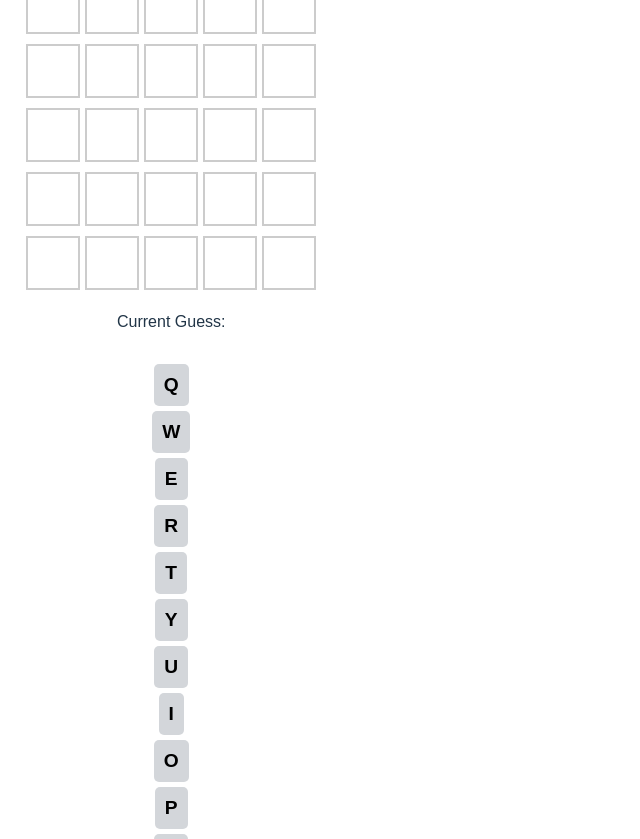
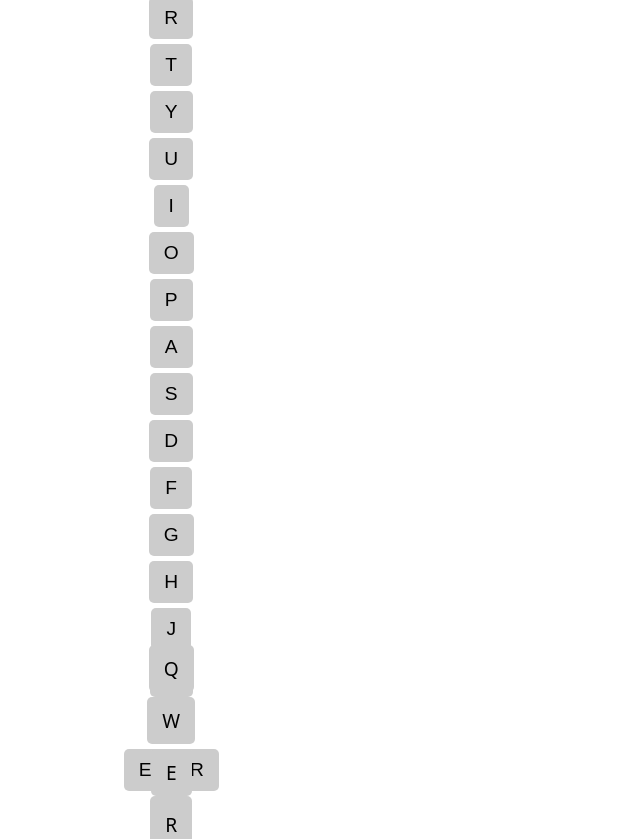
Before and after one commit to alanaainez/wordle-game, a React (Vite) app: page / in a window 1280 px wide. Shown: the part 300-1139 px from the top of the page, without its empty margins (0-640 px from the left). Built offline with nearby package versions, Linux system fonts and the light colour scheme.

Commit message:
git commit -m "Update container name styling"

```diff
--- a/src/components/Keyboard.css
+++ b/src/components/Keyboard.css
@@ -1,43 +1,37 @@
 .keyboard {
   display: grid;
-    grid-template-columns: repeat(10, 1fr);
+  grid-template-columns: repeat(10, 1fr); /* Creates 10 columns for top row */
   gap: 5px;
+  justify-content: center;
   max-width: 500px;
   margin: 20px auto;
-    padding: 10px;
 }
 
 .key {
-    background-color: #d3d6da;
+  padding: 10px 15px;
+  font-size: 1.2rem;
   border: none;
-    padding: 10px;
-    font-size: 1.2rem;
-    font-weight: bold;
+  background-color: #ccc;
+  cursor: pointer;
   text-transform: uppercase;
   border-radius: 5px;
-    cursor: pointer;
-    text-align: center;
+  transition: 0.2s ease-in-out;
 }
 
 .key:hover {
-    background-color: #bcbfc4;
+  background-color: #aaa;
 }
 
-  .key.correct {
-    background-color: #6aaa64; /* Green */
-    color: white;
+.special {
+  grid-column: span 2; /* Makes "Enter" and "Backspace" wider */
 }
 
-  .key.present {
-    background-color: #c9b458; /* Yellow */
-    color: white;
+/* Center the entire game */
+.wordle-container {
+  display: flex;
+  flex-direction: column;
+  align-items: center;
+  justify-content: center;
+  height: 100vh;
+  text-align: center;
 }
-
-  .key.absent {
-    background-color: #787c7e; /* Gray */
-    color: white;
-  }
-
-  .key.special {
-    grid-column: span 2;
-  }
```
Lines whose indentation alone changed are shown as unchanged.
